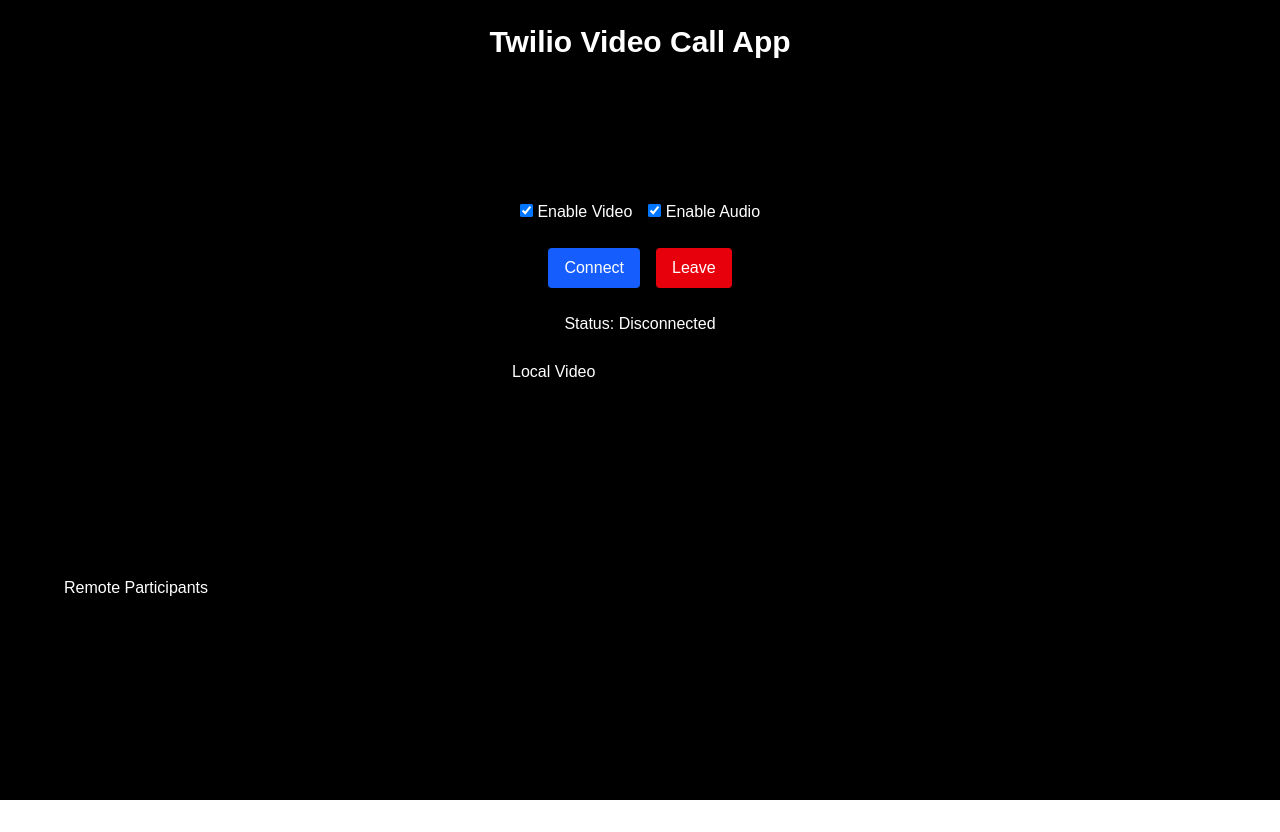
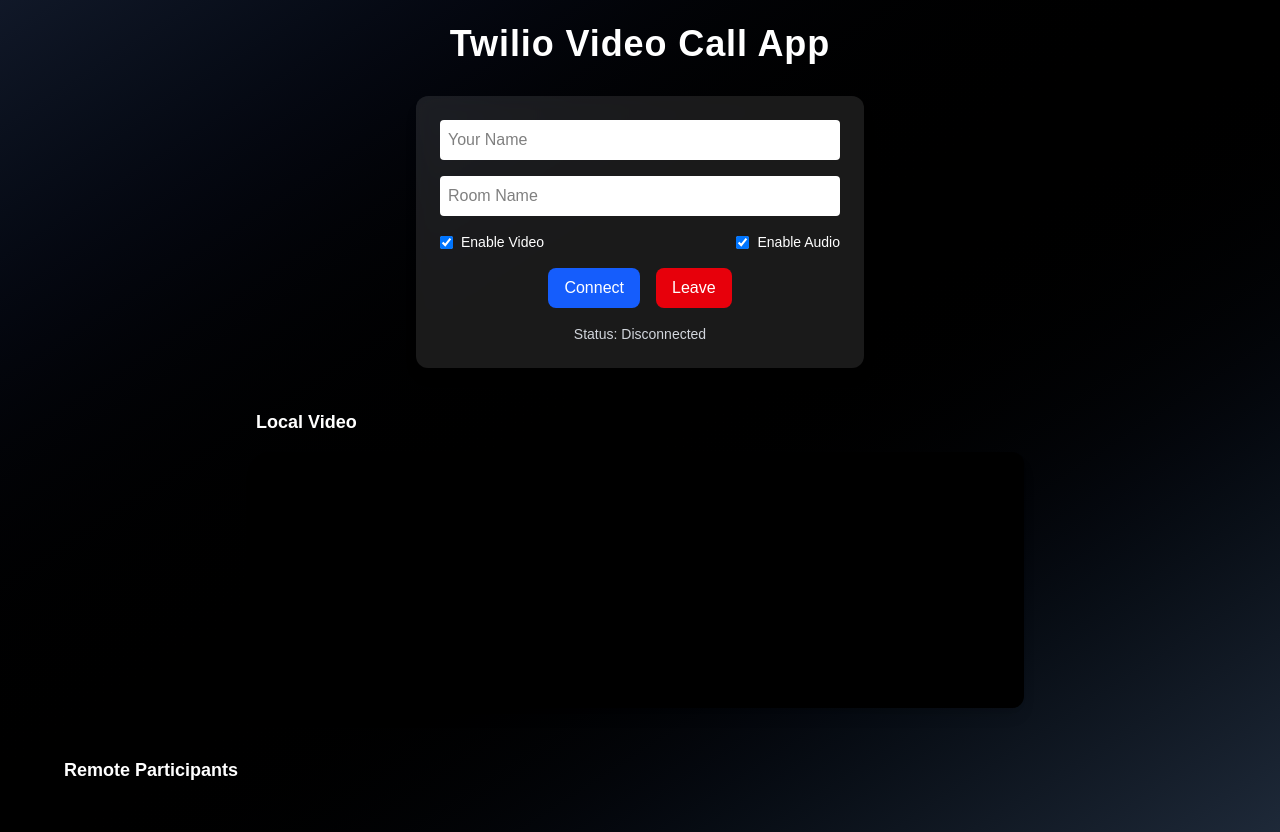
Before and after one commit to malikhub123/video-app, a Next.js app in the folder client/: page / in a window 1280 px wide. Before the commit the page ends 800 px from the top, so only its background shows below. Built offline with nearby package versions, Linux system fonts and the light colour scheme.

Commit message:
Final UI improvement - uniform video grid layout

```diff
--- a/client/app/page.tsx
+++ b/client/app/page.tsx
@@ -98,7 +98,7 @@
     const participantDiv = document.createElement("div");
     participantDiv.setAttribute("id", participant.identity);
     participantDiv.className =
-      "relative w-full h-64 bg-black rounded-lg overflow-hidden flex items-center justify-center";
+      "relative w-full h-64 bg-black rounded-xl overflow-hidden shadow-lg";
 
     participant.tracks.forEach((publication: any) => {
       if (publication.isSubscribed) {
@@ -162,27 +162,31 @@
   };
 
   return (
-    <div className="min-h-screen bg-black text-white flex flex-col items-center gap-6 p-6">
-      <h1 className="text-3xl font-bold">Twilio Video Call App</h1>
+    <div className="min-h-screen bg-gradient-to-br from-gray-900 via-black to-gray-800 text-white flex flex-col items-center p-6">
 
-      <div className="flex flex-col gap-2 items-center">
+      <h1 className="text-4xl font-bold mb-8 tracking-wide">
+        Twilio Video Call App
+      </h1>
+
+      {/* Controls Card */}
+      <div className="bg-white/10 backdrop-blur-md rounded-xl shadow-lg p-6 w-full max-w-md flex flex-col gap-4">
+
         <input
-          className="border p-2 w-64 text-black"
+          className="p-2 rounded bg-white text-black"
           placeholder="Your Name"
           value={userName}
           onChange={(e) => setUserName(e.target.value)}
         />
 
         <input
-          className="border p-2 w-64 text-black"
+          className="p-2 rounded bg-white text-black"
           placeholder="Room Name"
           value={roomName}
           onChange={(e) => setRoomName(e.target.value)}
         />
-      </div>
 
-      <div className="flex gap-4">
-        <label>
+        <div className="flex justify-between text-sm">
+          <label className="flex items-center gap-2">
             <input
               type="checkbox"
               checked={enableVideo}
@@ -190,10 +194,11 @@
                 setEnableVideo(!enableVideo);
                 toggleVideo();
               }}
-          /> Enable Video
+            />
+            Enable Video
           </label>
 
-        <label>
+          <label className="flex items-center gap-2">
             <input
               type="checkbox"
               checked={enableAudio}
@@ -201,52 +206,58 @@
                 setEnableAudio(!enableAudio);
                 toggleAudio();
               }}
-          /> Enable Audio
+            />
+            Enable Audio
           </label>
         </div>
 
-      <div className="flex gap-4">
+        <div className="flex gap-4 justify-center">
           <button
             onClick={connectToRoom}
             disabled={room !== null}
-          className="bg-blue-600 px-4 py-2 rounded"
+            className="bg-blue-600 hover:bg-blue-700 px-4 py-2 rounded-lg transition disabled:opacity-50"
           >
             Connect
           </button>
 
           <button
             onClick={leaveRoom}
-          className="bg-red-600 px-4 py-2 rounded"
+            className="bg-red-600 hover:bg-red-700 px-4 py-2 rounded-lg transition"
           >
             Leave
           </button>
         </div>
 
-      <p>Status: {status}</p>
+        <p className="text-center text-sm text-gray-300">
+          Status: {status}
+        </p>
+      </div>
 
+      {/* Notification */}
       {notification && (
-        <div className="bg-yellow-400 text-black px-4 py-2 rounded">
+        <div className="mt-4 bg-yellow-400 text-black px-4 py-2 rounded-lg shadow-md">
           {notification}
         </div>
       )}
 
       {/* Local Video */}
-      <div>
-        <h2 className="mb-2">Local Video</h2>
+      <div className="mt-10 w-full max-w-3xl">
+        <h2 className="mb-4 text-lg font-semibold">Local Video</h2>
         <div
           ref={localVideoRef}
-          className="w-64 h-40 bg-black rounded-lg overflow-hidden"
+          className="w-full h-64 bg-black rounded-xl overflow-hidden shadow-lg"
         ></div>
       </div>
 
       {/* Remote Videos */}
-      <div className="w-full max-w-6xl">
-        <h2 className="mb-4">Remote Participants</h2>
+      <div className="mt-12 w-full max-w-6xl">
+        <h2 className="mb-6 text-lg font-semibold">Remote Participants</h2>
         <div
           ref={remoteVideoContainerRef}
-          className="grid grid-cols-1 sm:grid-cols-2 md:grid-cols-3 gap-4"
+          className="grid grid-cols-1 sm:grid-cols-2 md:grid-cols-3 gap-6"
         ></div>
       </div>
+
     </div>
   );
 }
```
Lines whose indentation alone changed are shown as unchanged.
